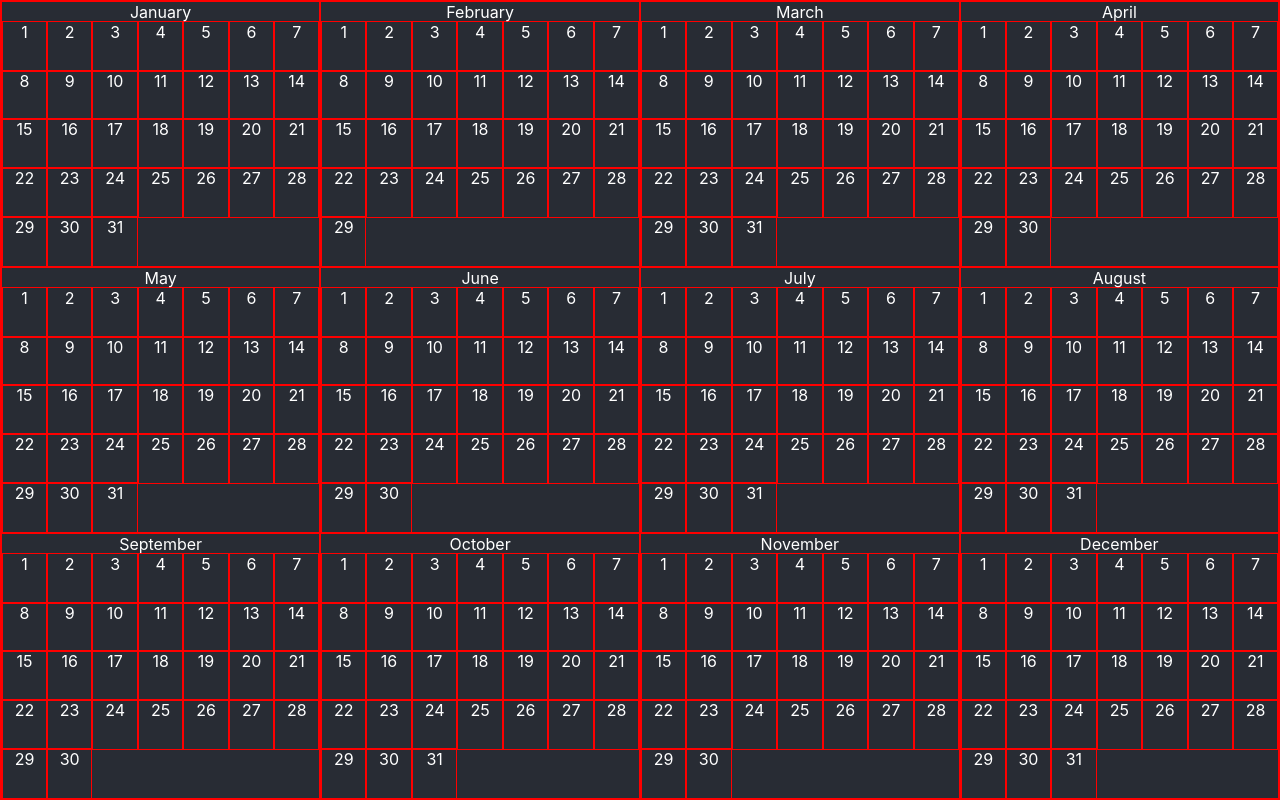
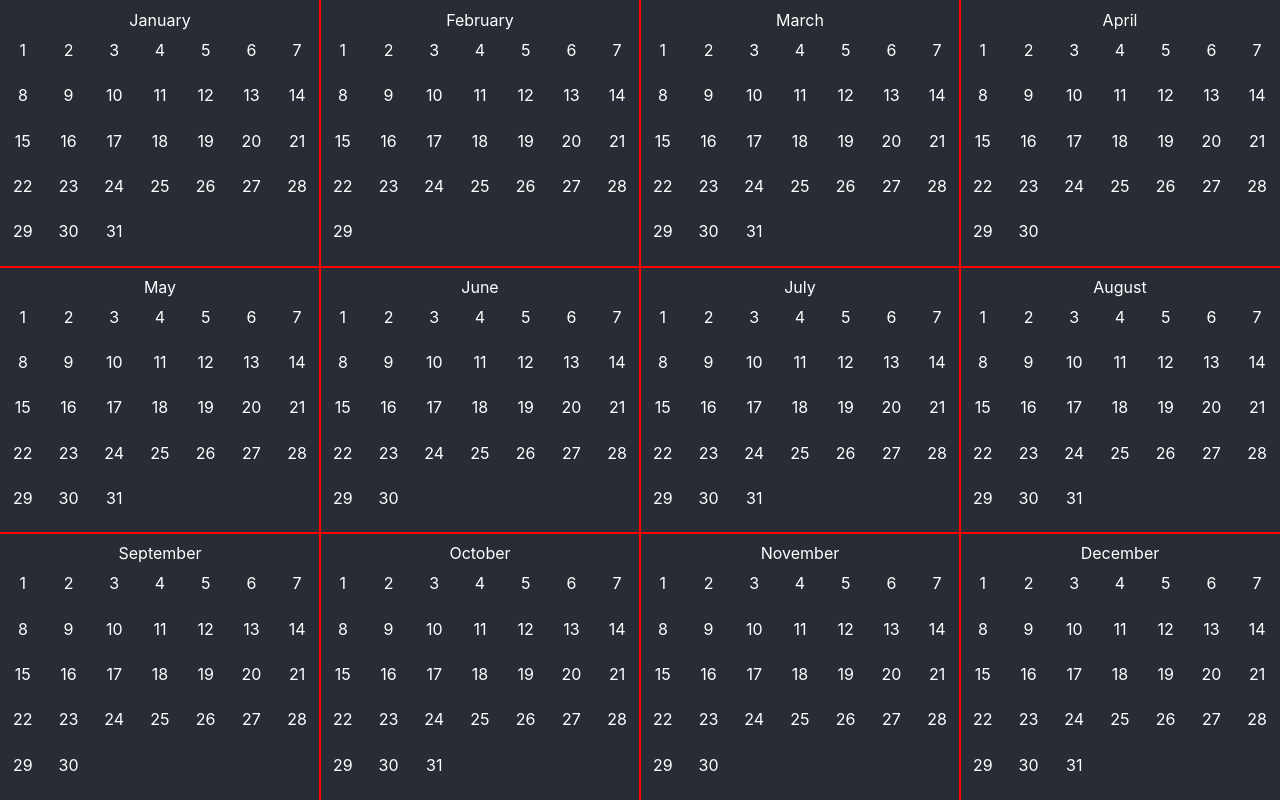
Before and after one commit to wur3/yearly-ui, a React (Create React App) app: page / in a window 1280 px wide. Built offline with nearby package versions, Linux system fonts and the light colour scheme.

Commit message:
happy w/ css

```diff
--- a/src/Day.css
+++ b/src/Day.css
@@ -1,9 +1,10 @@
 .Day {
   height: 100%;
-  border: 1px solid red;
+  padding: .5em 0;
 }
 
 .Day:hover {
   font-weight: bold;
-
+  outline: 3px solid red;
+  outline-offset: -3px;
 }
--- a/src/Month.css
+++ b/src/Month.css
@@ -5,10 +5,11 @@
 }
 
 table {
-  border: 1px solid red;
+ outline: 1px solid red;
 
 }
 
 .MonthHeader > tr > td {
   font-size: 1rem;
+  line-height: 2.5;
 }
```
